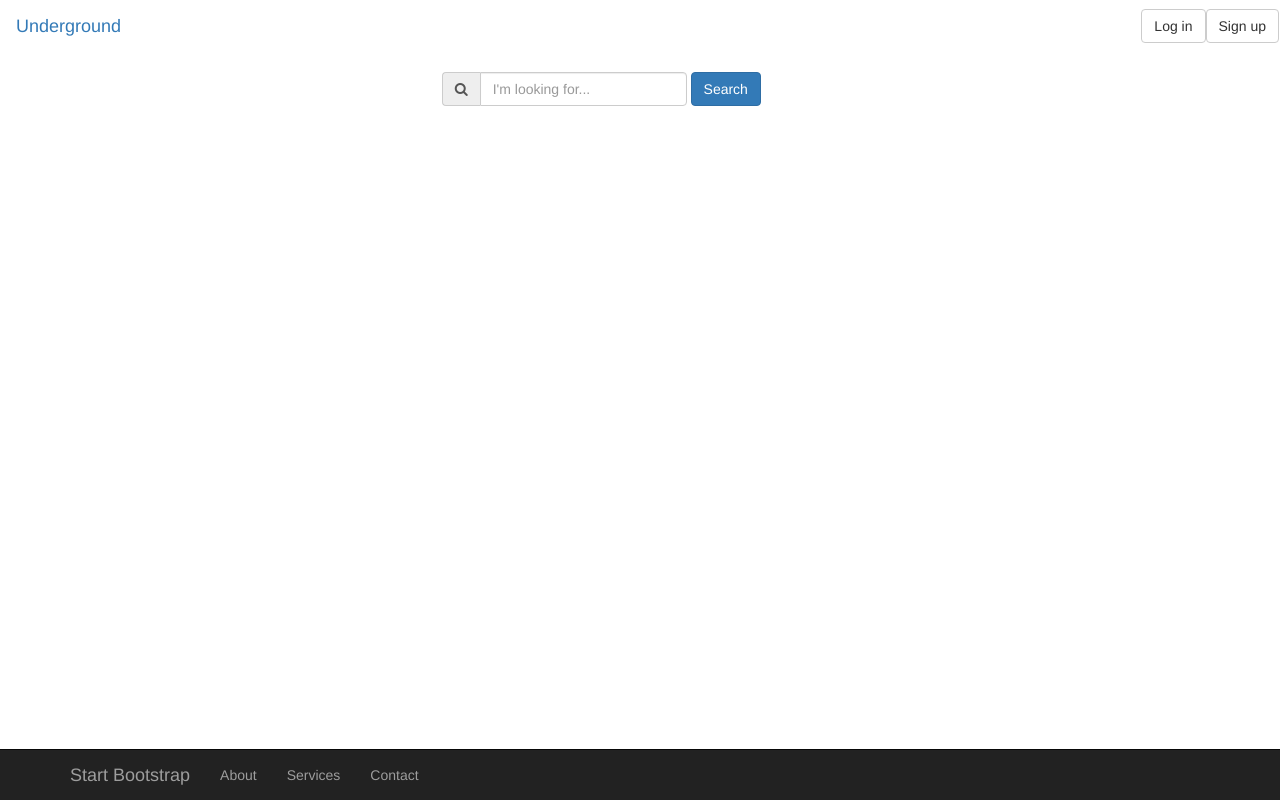
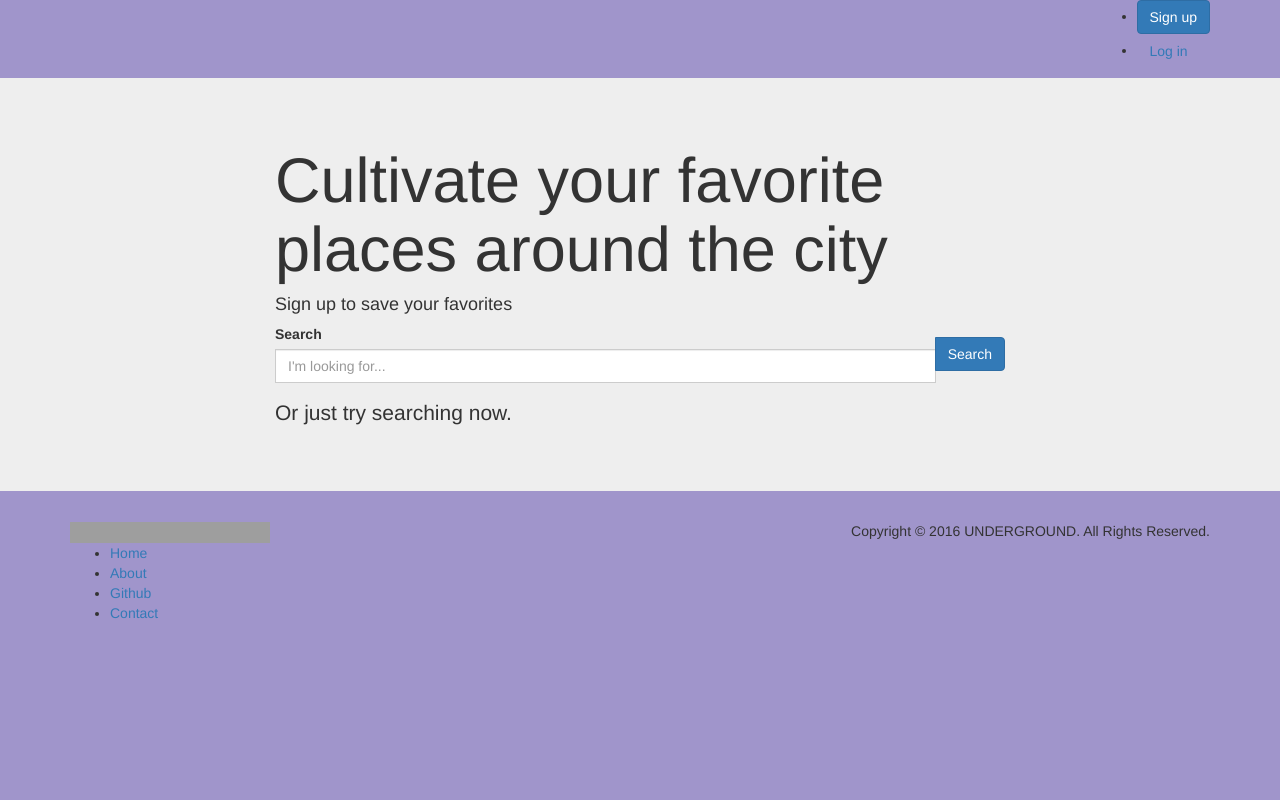
Before and after one commit to chloenayon/underground, a Flask app: page / in a window 1280 px wide. Run offline with Flask 2, Linux system fonts and the light colour scheme; parts of the project's set-up code (start-up, migrations or seed data) failed here and were passed over; some libraries are stand-ins or nearby versions; grey boxes are pictures that could not be loaded.

Commit message:
started home page layout

```diff
--- a/static/css/home.css
+++ b/static/css/home.css
@@ -1,3 +1,14 @@
-html, body {
-  height: 100%;
+section.jumbotron {
+  z-index: 1;
 }
+
+section.jumbotron:after {
+  z-index: -1;
+  content: ' ';
+  position: absolute;
+  left: 0;
+  right: 0;
+  top: 0;
+  bottom: 0;
+  background-color: rgba(109,92,175,.65);
+}
--- a/templates/base.html
+++ b/templates/base.html
@@ -11,11 +11,13 @@
 
   <title>{% block title %}{% endblock %} - Underground</title>
 
-  <link rel="stylesheet" href="https://cdnjs.cloudflare.com/ajax/libs/normalize/3.0.3/normalize.min.css" media="screen" title="no title" charset="utf-8">
-  <link rel="stylesheet" href="https://api.mapbox.com/mapbox.js/v2.2.4/mapbox.css" media="screen" title="no title" charset="utf-8">
+  <link rel="stylesheet" href="https://cdnjs.cloudflare.com/ajax/libs/pace/1.0.2/themes/black/pace-theme-flash.css" media="screen" title="no title" charset="utf-8">
+  <link rel="stylesheet" href="https://cdnjs.cloudflare.com/ajax/libs/Swiper/3.3.0/css/swiper.min.css" media="screen" title="no title" charset="utf-8">
   <link rel="stylesheet" href="https://cdnjs.cloudflare.com/ajax/libs/twitter-bootstrap/3.3.6/css/bootstrap.min.css" media="screen" title="no title" charset="utf-8">
   <link rel="stylesheet" href="https://cdnjs.cloudflare.com/ajax/libs/font-awesome/4.5.0/css/font-awesome.min.css" media="screen" title="no title" charset="utf-8">
-  <link rel="stylesheet" href="/static/css/site.css" media="screen" title="no title" charset="utf-8">
+  <link rel="stylesheet" href="https://api.mapbox.com/mapbox.js/v2.2.4/mapbox.css" media="screen" title="no title" charset="utf-8">
+  <link rel="stylesheet" href="static/css/pages.css" media="screen" title="no title" charset="utf-8">
+  <link rel="stylesheet" href="static/css/pages-icons.css" media="screen" title="no title" charset="utf-8">
   <!-- HTML5 Shim and Respond.js IE8 support of HTML5 elements and media queries -->
   <!-- WARNING: Respond.js doesn't work if you view the page via file:// -->
   <!--[if lt IE 9]>
@@ -27,12 +29,15 @@
 
 <body>
 
-      {% block content %}{% endblock %}
+  {% block content %}{% endblock %}
 
-
-  <script src="https://cdnjs.cloudflare.com/ajax/libs/jquery/2.2.0/jquery.min.js" charset="utf-8"></script>
+  {% block foot %}
+  <script src="https://cdnjs.cloudflare.com/ajax/libs/pace/1.0.2/pace.min.js" charset="utf-8"></script>
+  <script src="static/js/pages.image.loader.js" charset="utf-8"></script>
+  <script src="https://cdnjs.cloudflare.com/ajax/libs/jquery/1.11.1/jquery.min.js" charset="utf-8"></script>
+  <script src="https://cdnjs.cloudflare.com/ajax/libs/unveil/1.3.0/jquery.unveil.min.js" charset="utf-8"></script>
   <script src="https://api.mapbox.com/mapbox.js/v2.2.4/mapbox.js" charset="utf-8"></script>
-  <script src="static/js/site.js" charset="utf-8"></script>
+  {% endblock %}
 
 </body>
 
--- a/templates/home.html
+++ b/templates/home.html
@@ -1,73 +1,77 @@
-{% extends "base.html" %} {% block title %}Welcome{% endblock %} {% block head %} {{ super() }}
+{% extends "base.html" %} {% block title %} Welcome {% endblock %} {% block head %} {{ super() }}
 <link rel="stylesheet" href="static/css/home.css" media="screen" title="no title" charset="utf-8"> {% endblock %} {% block content %}
+<nav class="header bg-header transparent-light" data-pages="header" data-pages-header="autoresize" data-pages-resize-class="dark">
+  <div class="container relative">
 
-<nav class="navbar">
-  <div class="container-fluid">
-    <div class="navbar-header">
-      <a class="navbar-brand" href="/">
-        Underground
-      </a>
+
+    <div class="pull-right menu-content mobile-dark clearfix" data-pages="menu-content" data-pages-direction="slideRight" id="header">
+
+      <div class="header-inner">
+        <ul class="menu">
+          {% if user %}
+
+          {% else %}
+          <li>
+            <a class="btn btn-primary btn-cons" href="/signup" data-text="Sign up">Sign up</a>
+          </li>
+          <li>
+            <a class="btn btn-cons" href="/login" data-text="Log in">Log in</a>
+          </li>
+          {% endif %}
+        </ul>
       </div>
-
-    {% if user %} {% else %}
-    <button type="button" class="btn btn-default navbar-btn navbar-right">Sign up</button>
-    <button type="button" class="btn btn-default navbar-btn navbar-right">Log in</button>
-    {% endif %}
+    </div>
   </div>
 </nav>
 
-<div class="container-fluid">
-
-  <div id="map"></div>
-
-  <div class="row">
-    <div class="col-md-4 col-sm-1"></div>
-    <div class="col-md-4 col-sm-10">
-      <form class="form-inline">
-        <div class="form-group">
-          <label class="sr-only" for="search">Search</label>
-          <div class="input-group">
-            <div class="input-group-addon"><i class="fa fa-search"></i></div>
-            <input id="search" type="text" class="form-control" placeholder="I'm looking for...">
+<section class="jumbotron demo-custom-height xs-full-height bg-black">
+  <div class="container-xs-height full-height">
+    <div class="col-xs-height col-middle text-left">
+      <div class="container">
+        <div class="col-md-2"></div>
+        <div class="col-sm-8">
+          <h1 class="light text-white">Cultivate your favorite places around the city</h1>
+          {% if not user %}<h4 class="text-white">Sign up to save your favorites</h4>{% endif %}
+          <form class="m-t-25 m-b-20">
+            <div class="form-group form-group-default input-group no-border input-group-attached col-md-12  col-sm-12 col-xs-12">
+              <label>Search</label>
+              <input type="text" class="form-control" placeholder="I'm looking for...">
+              <span class="input-group-btn">
+                <button class="btn btn-primary btn-cons" type="button">Search</button>
+              </span>
+            </div>
+          </form>
+          {% if not user %}<p class="text-white fs-12">Or just try searching now.</p>{% endif %}
+        </div>
+        <div class="col-md-2"></div>
       </div>
     </div>
-        <button type="submit" class="btn btn-primary">Search</button>
-      </form>
   </div>
-    <div class="col-md-4 col-sm-1"></div>
-  </div>
-
-  <nav class="navbar navbar-inverse navbar-fixed-bottom" role="navigation">
+</section>
+<!-- END JUMBOTRON -->
+<!-- START FOOTER -->
+<section class="p-b-30 p-t-40">
   <div class="container">
-      <!-- Brand and toggle get grouped for better mobile display -->
-      <div class="navbar-header">
-        <button type="button" class="navbar-toggle" data-toggle="collapse" data-target="#bs-example-navbar-collapse-1">
-          <span class="sr-only">Toggle navigation</span>
-          <span class="icon-bar"></span>
-          <span class="icon-bar"></span>
-          <span class="icon-bar"></span>
-        </button>
-        <a class="navbar-brand" href="#">Start Bootstrap</a>
-      </div>
-      <!-- Collect the nav links, forms, and other content for toggling -->
-      <div class="collapse navbar-collapse" id="bs-example-navbar-collapse-1">
-        <ul class="nav navbar-nav">
-          <li>
-            <a href="#">About</a>
-          </li>
-          <li>
-            <a href="#">Services</a>
-          </li>
-          <li>
-            <a href="#">Contact</a>
-          </li>
+    <div class="row">
+      <div class="col-sm-6">
+        <img src="static/img/logo.png" width="200" height="21" data-src-retina="static/img/logo.png" class="logo inline m-r-50" alt="">
+        <div class="m-t-10 ">
+          <ul class="no-style fs-11 no-padding font-arial">
+            <li class="inline no-padding"><a href="#" class=" text-master p-r-10 b-r b-grey">Home</a></li>
+            <li class="inline no-padding"><a href="#" class="hint-text text-master p-l-10 p-r-10 b-r b-grey">About</a></li>
+            <li class="inline no-padding"><a href="#" class="hint-text text-master p-l-10 p-r-10 b-r b-grey">Github</a></li>
+            <li class="inline no-padding"><a href="#" class="hint-text text-master p-l-10 p-r-10 xs-no-padding xs-m-t-10">Contact</a></li>
           </ul>
         </div>
-      <!-- /.navbar-collapse -->
       </div>
-    <!-- /.container -->
-  </nav>
+      <div class="col-sm-6 text-right font-arial sm-text-left">
+        <p class="fs-11 muted">Copyright &copy; 2016 UNDERGROUND. All Rights Reserved.</p>
+      </div>
+    </div>
+  </div>
+</section>
 
-</div>
-
+{% endblock %} {% block foot %} {{ super() }}
+<script src="static/js/home.js" charset="utf-8"></script>
+<script src="static/js/pages.frontend.js" charset="utf-8"></script>
 {% endblock %}
```
Also changed, not shown: 1 other file. Lines whose indentation alone changed are shown as unchanged.
